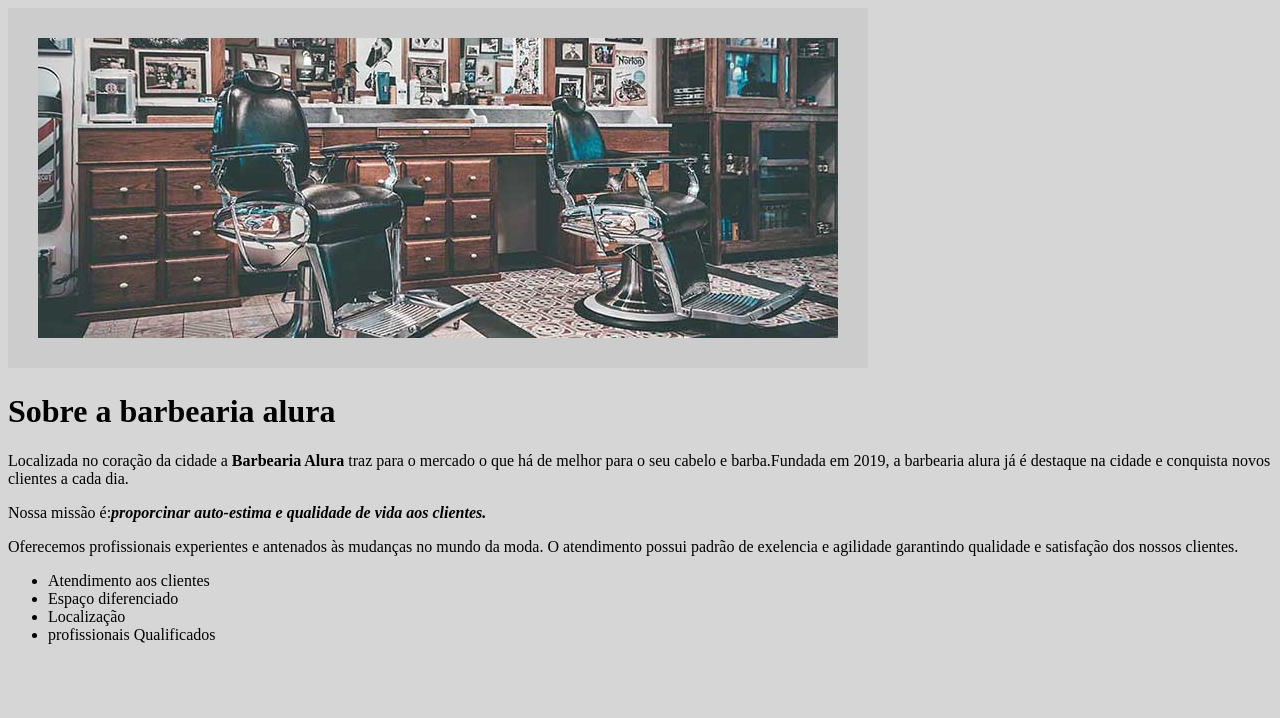
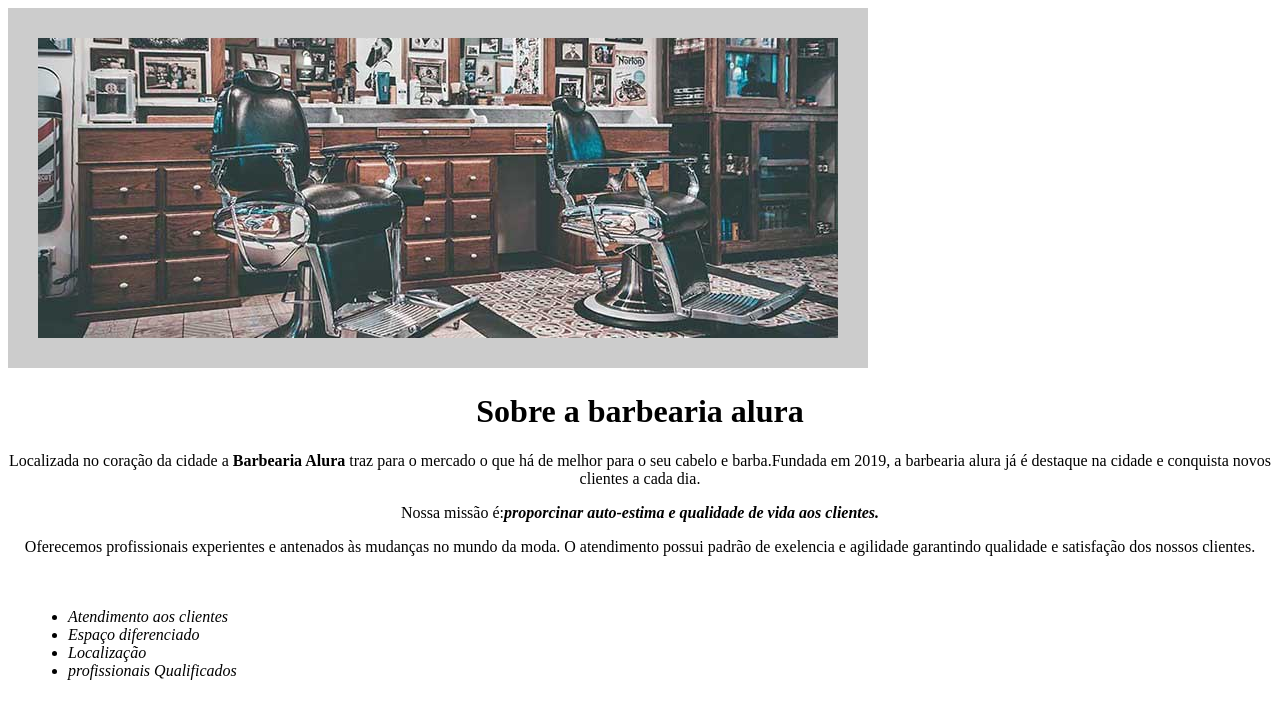
Before and after one commit to guraljoao/barbearia_alura_1b, a plain HTML site: page index.html in a window 1280 px wide. Drawn offline with Linux system fonts and the light colour scheme.

Commit message:
css finalizado

```diff
--- a/style.css
+++ b/style.css
@@ -1,5 +1,5 @@
 body{
-    background:#CCCC;
+
 }
 #banner{
     width: 100%;
@@ -7,9 +7,35 @@ body{
 .principal{
 background: #cccccc;
 padding: 30px;
+}
+h1{
+    text-align: center;
+}
 p{
     text-align: center;
+}
+#missao{
+    font-size: 20px;
 }
 em strong{
    color: rgb(239, 38, 195);
 }
+.itens{
+    font-style: italic
+}
+.beneficios{
+    background: #FFFFFF;
+    padding: 20px;
+}
+h2{
+    text-align: center;
+}
+ul{
+    display: inline-block;
+    vertical-align:top;
+    width:20%;
+    margin-right:15% ;
+}
+.imagembeneficios{
+    width: 50%;
+}
```
